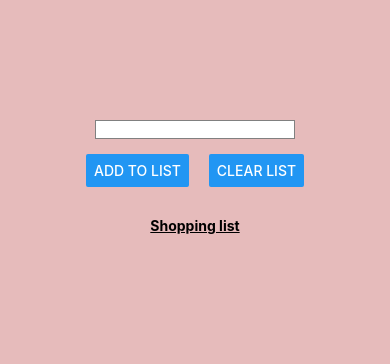
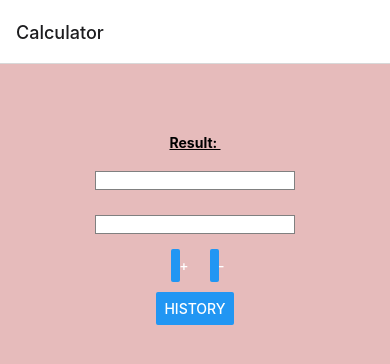
Before and after one commit to jonneaspinen/Mobiiliohjelmointi, a React Native app: screen /Calculator in a window 390 px wide. Shown: the top 364 px of the page. Built offline with nearby package versions, Linux system fonts and the light colour scheme.

Commit message:
Stack navigation

```diff
--- a/App.js
+++ b/App.js
@@ -1,9 +1,18 @@
 import Calculator from "./Calculator";
+import CalculatorHistory from "./CalculatorHistory";
 import NumberGuess from "./NumberGuess";
 import ShoppingList from "./ShoppingList";
+import { NavigationContainer } from '@react-navigation/native';
+import { createNativeStackNavigator } from '@react-navigation/native-stack';
 
 export default function App() {
+  const Stack = createNativeStackNavigator();
   return (
-    <ShoppingList></ShoppingList>
+    <NavigationContainer>
+      <Stack.Navigator>
+        <Stack.Screen name="Calculator"component={Calculator} />
+        <Stack.Screen name="History"component={CalculatorHistory} />
+      </Stack.Navigator>
+    </NavigationContainer>
   );
 }
--- a/Calculator.js
+++ b/Calculator.js
@@ -2,7 +2,7 @@ import React, { useState } from 'react';
 import { StyleSheet, Text, Button, TextInput, View, FlatList } from 'react-native';
 import { StatusBar } from 'expo-status-bar';
 
-export default function Calculator() {
+export default function Calculator({ navigation }) {
 
   const [result, setResult] = useState('');
   const [num1, setNum1] = useState('');
@@ -34,7 +34,7 @@ export default function Calculator() {
 
   return (
     <View style={styles.container}>
-      <Text>Result: {result}</Text>
+      <Text style={styles.title}>Result: {result}</Text>
       <TextInput
         style={styles.input}
         onChangeText={text => setNum1(text)}
@@ -59,13 +59,9 @@ export default function Calculator() {
           />
         </View>
       </View>
-      <Text style={styles.title}>History</Text>
-      <FlatList
-        data={data}
-        renderItem={({ item }) =>
-          <Text>{item.key}</Text>
-        }
-        keyExtractor={(item, index) => index}
+      <Button
+        title="History"
+        onPress={() => navigation.navigate('History', { data: data })}
       />
       <StatusBar hidden={true} />
     </View>
@@ -74,7 +70,7 @@ export default function Calculator() {
 
 const styles = StyleSheet.create({
   container: {
-    paddingTop: 100,
+    paddingTop: 50,
     flex: 1,
     backgroundColor: '#e6bbbb',
     alignItems: 'center',
@@ -98,5 +94,7 @@ const styles = StyleSheet.create({
   },
   title: {
     textDecorationLine: 'underline',
+    marginTop: 20,
+    fontWeight: 'bold'
   }
 });
--- /dev/null
+++ b/CalculatorHistory.js
@@ -0,0 +1,38 @@
+import React, { useState } from 'react';
+import { StyleSheet, Text, Button, TextInput, View, FlatList } from 'react-native';
+import { StatusBar } from 'expo-status-bar';
+
+
+export default function CalculatorHistory({ route }) {
+
+    const { data } = route.params;
+
+    return (
+        <View style={styles.container}>
+            <Text style={styles.title}>History</Text>
+            <FlatList
+                data={data}
+                renderItem={({ item }) =>
+                    <Text>{item.key}</Text>
+                }
+                keyExtractor={(item, index) => index}
+            />
+            <StatusBar hidden={true} />
+        </View>
+    );
+}
+
+const styles = StyleSheet.create({
+    container: {
+        paddingTop: 50,
+        flex: 1,
+        backgroundColor: '#e6bbbb',
+        alignItems: 'center',
+        justifyContent: 'flex-start',
+    },
+    title: {
+        textDecorationLine: 'underline',
+        marginTop: 20,
+        fontWeight: 'bold'
+    }
+});
--- a/package.json
+++ b/package.json
@@ -10,11 +10,15 @@
     "eject": "expo eject"
   },
   "dependencies": {
+    "@react-navigation/native": "^6.0.7",
+    "@react-navigation/native-stack": "^6.3.0",
     "expo": "~44.0.0",
     "expo-status-bar": "~1.2.0",
     "react": "17.0.1",
     "react-dom": "17.0.1",
     "react-native": "0.64.3",
+    "react-native-safe-area-context": "3.3.2",
+    "react-native-screens": "~3.10.1",
     "react-native-web": "0.17.1"
   },
   "devDependencies": {
```
Also changed, not shown: 1 other file (tests, documents, lock files or other folders).
